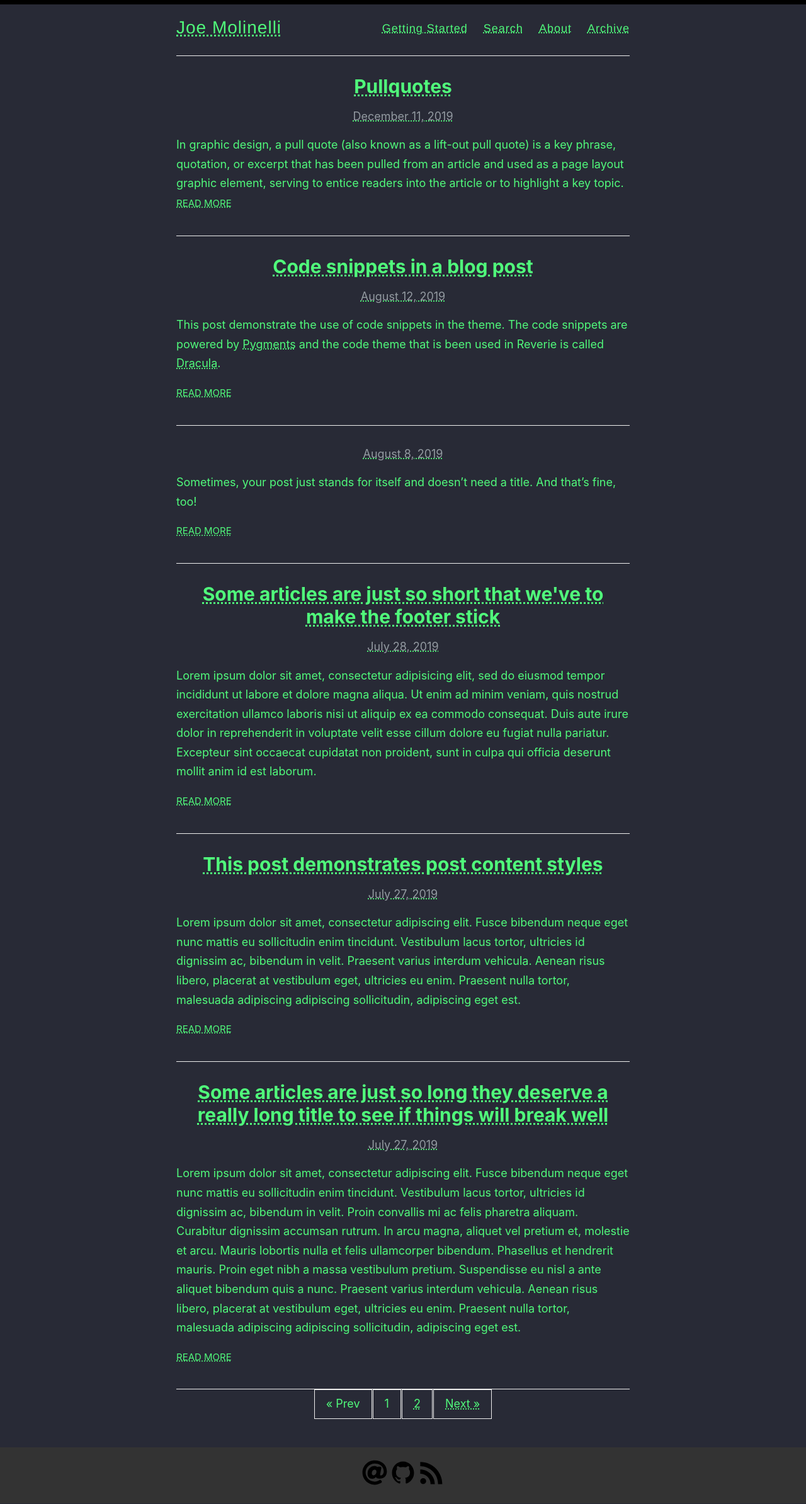
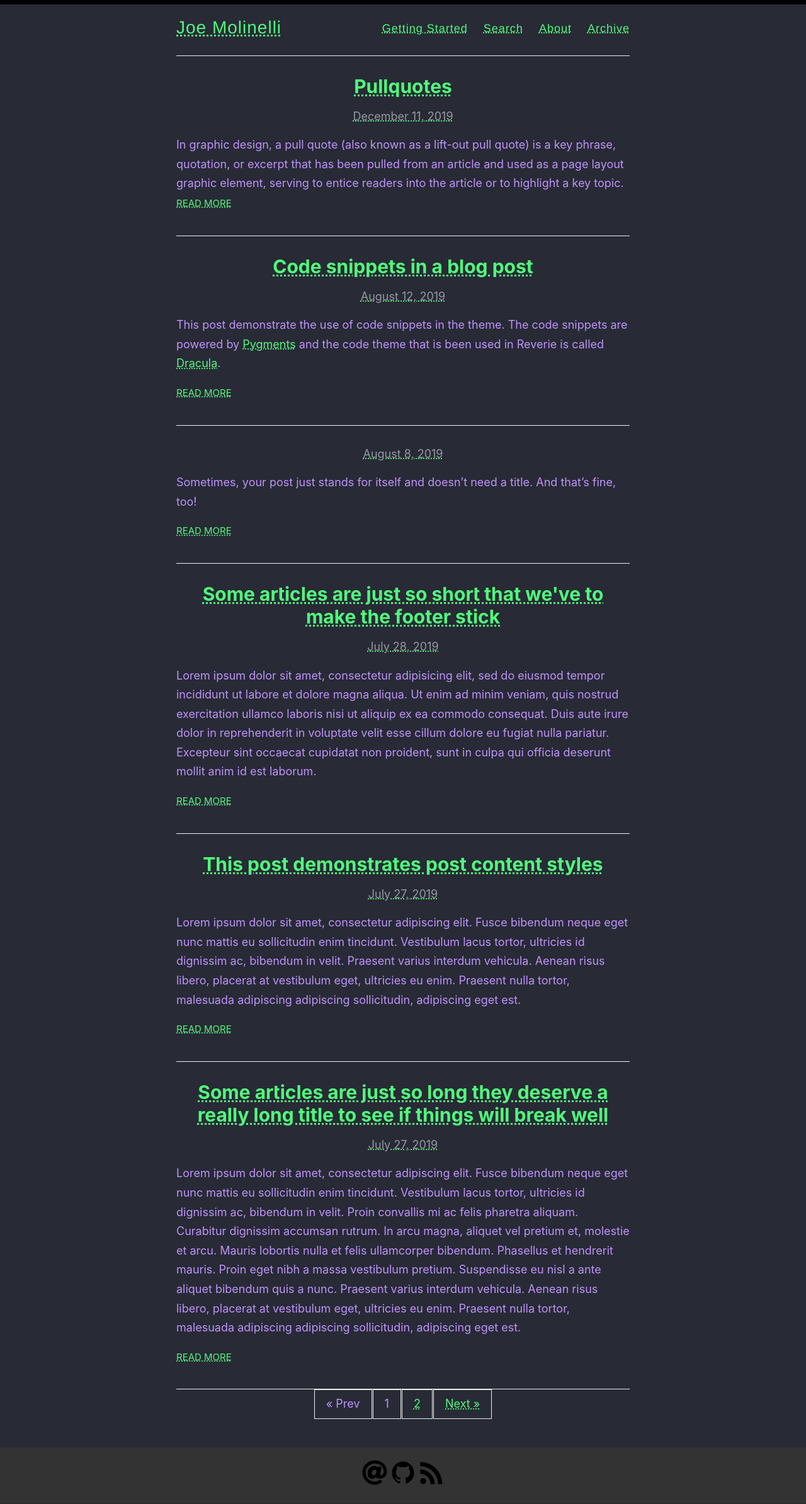
Before and after one commit to jomolin/jomolin.github.io, a Jekyll site: the page built from index.html, in a window 1280 px wide. Shown: the whole page at 63% size. Built offline with Jekyll 4.4.1, drawn with Linux system fonts in a browser that asks for light colours; the list of posts is cut into pages by our own code.

Commit message:
Update style.scss

```diff
--- a/assets/style.scss
+++ b/assets/style.scss
@@ -23,7 +23,7 @@ html {
 body {
   background: $background;
   font-family: -system-ui, -apple-system, BlinkMacSystemFont, "Segoe UI", Roboto, Helvetica, Arial, sans-serif, "Apple Color Emoji", "Segoe UI Emoji", "Segoe UI Symbol";
-  color: $green;
+  color: $purple;
   line-height: 1.7;
   font-weight: 400;
   font-size: 18px;
```
